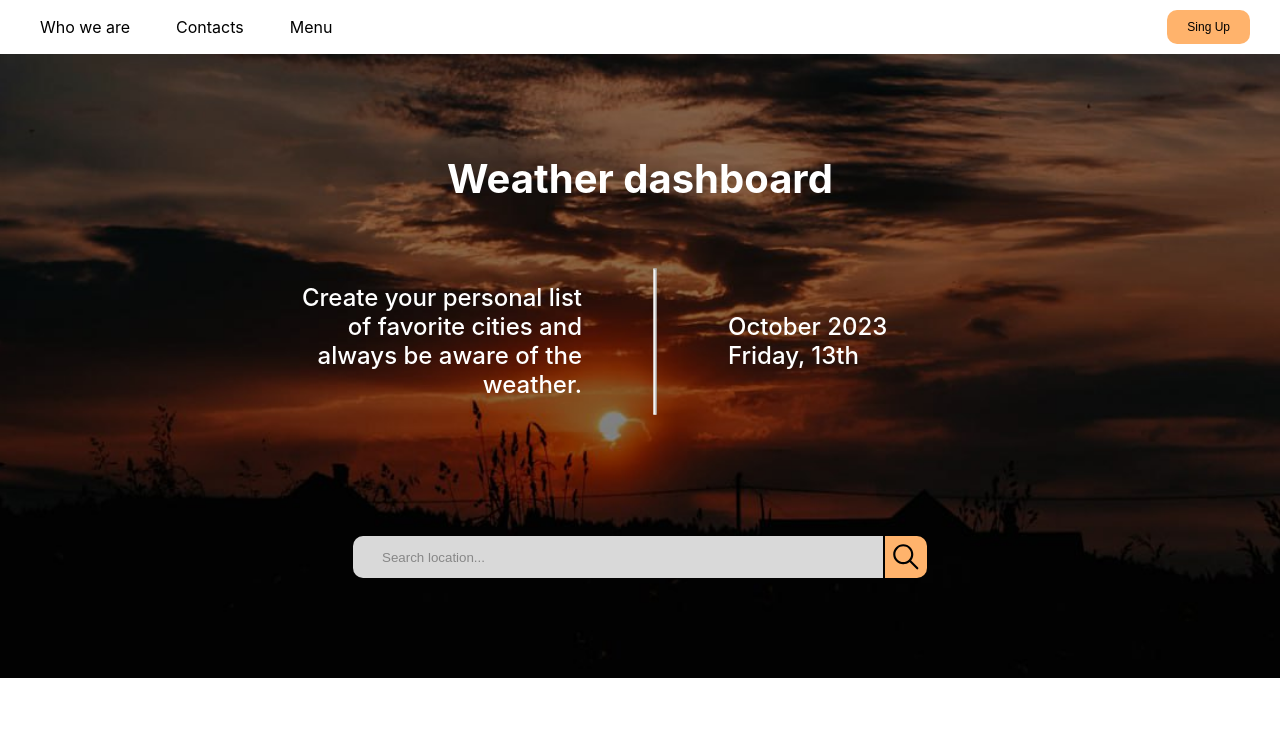
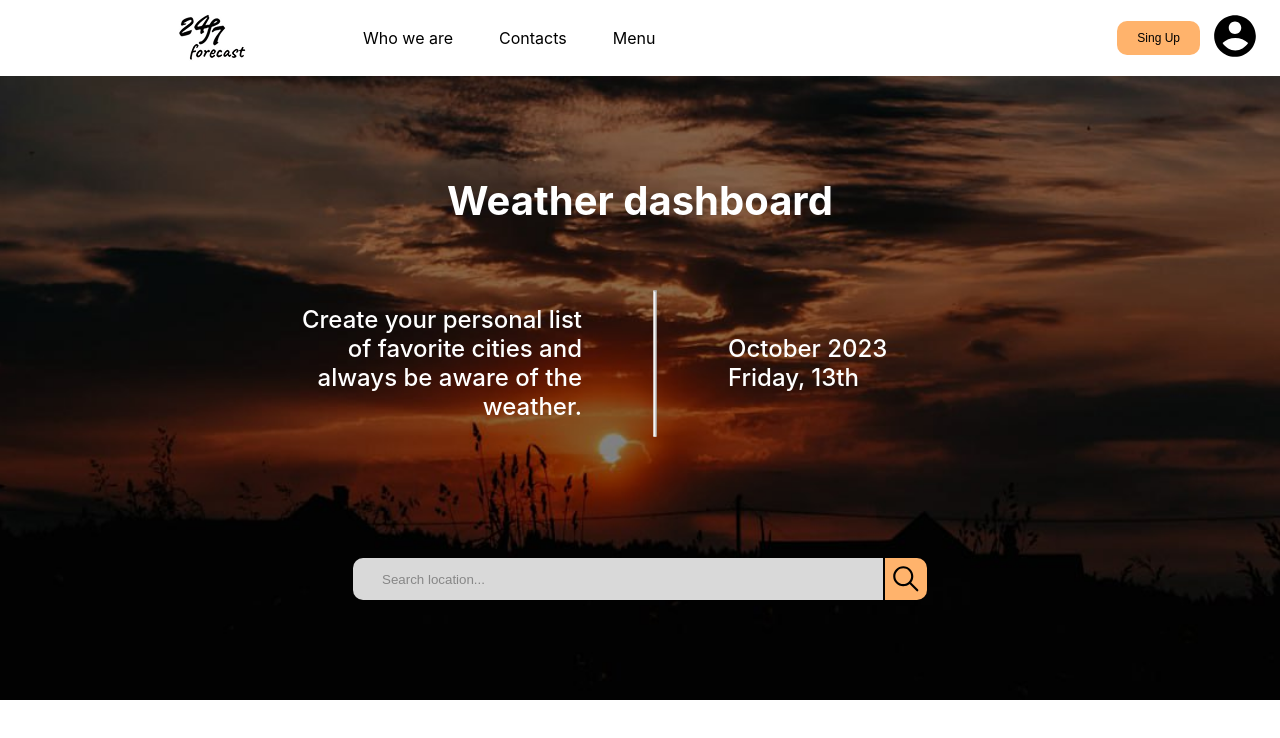
Before and after one commit to ada4ka/Weather, a React (Create React App) app: page / in a window 1280 px wide. Shown: the top 738 px of the page. Built offline with nearby package versions, Linux system fonts and the light colour scheme.

Commit message:
Finished layout header

```diff
--- a/src/components/header/Header.jsx
+++ b/src/components/header/Header.jsx
@@ -2,6 +2,7 @@ import React from "react";
 import './Header.css';
 import FonHeader from '../images/fon-header.png'
 import { IoIosSearch } from "react-icons/io";
+
 const Header = () => {
   return (
     <header className="header"
--- a/src/components/nav/Nav.css
+++ b/src/components/nav/Nav.css
@@ -5,6 +5,7 @@
   justify-content: space-between;
   align-items: center; /* по вертикали */
   padding: 10px 20px;
+
 }
 
 .nav-left {
@@ -40,3 +41,11 @@
   margin-right: 10px;
 background:  var(--primary-color) ;
 }
+.profile-item{
+    width: 50px;
+    height: 50px;
+}
+.logo{
+  padding-left: 150px;
+  padding-right: 111px;
+}
--- a/src/components/nav/Nav.jsx
+++ b/src/components/nav/Nav.jsx
@@ -1,11 +1,13 @@
 import React from "react";
 import './Nav.css';
-// import './Root.css'
+import { RiAccountCircleFill } from "react-icons/ri";
+import LogoNav from '../images/logo-nav.png'
+
 const Nav = () => {
   return (
     <nav className="nav" >
    <div className="nav-left">
-    <img src="" alt="" className="nav-left-logo" />
+  <img src= {LogoNav} alt=""   className="logo"/>
      <ul className="nav-left-list">
         <li className="nav-left-list-item">Who we are</li>
         <li className="nav-left-list-item">Contacts</li>
@@ -14,7 +16,9 @@ const Nav = () => {
    </div>
    <div className="nav-right">
    <button className="nav-right-enter">Sing Up</button>
-   <img src="" alt="" className="nav-right-profile" />
+   <div className="nav-profile">
+               <RiAccountCircleFill className="profile-item" />
+             </div>
    </div>
     </nav >
   );
```
Also changed, not shown: src/components/header/Header.css (line endings or trailing spaces), src/components/images/logo-nav.png (added).
